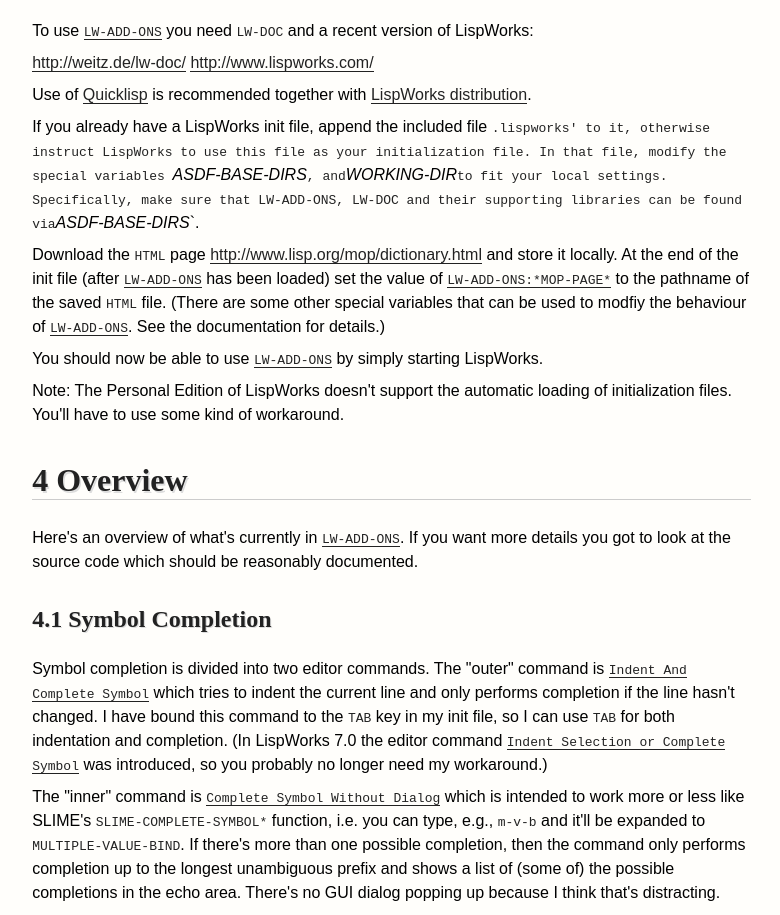
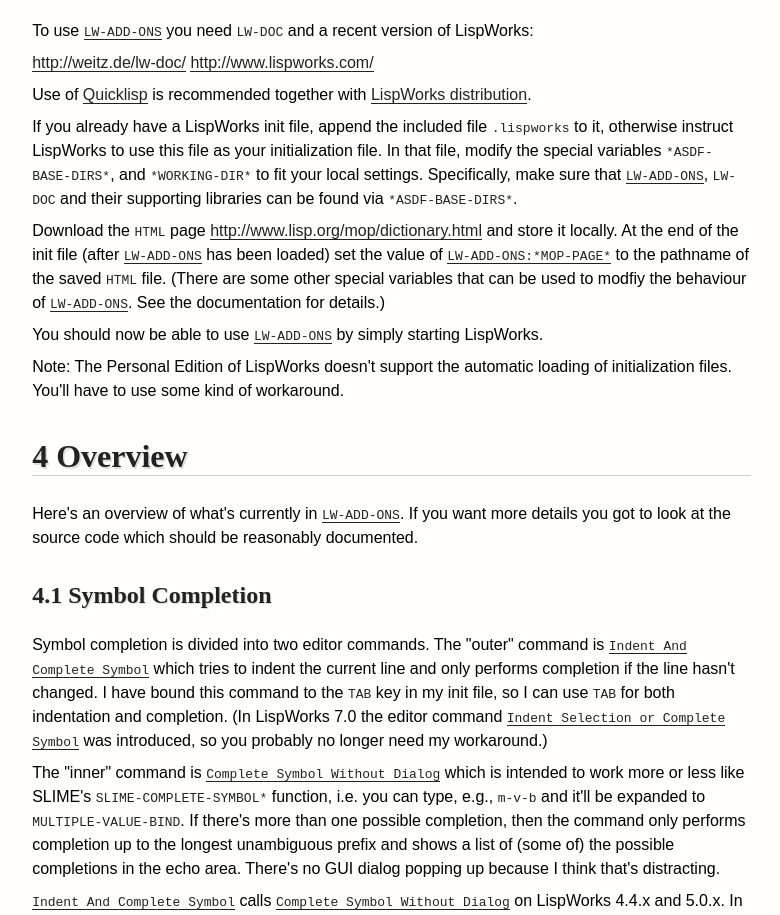
Before and after one commit to 40ants/lw-add-ons, a plain HTML site: page docs/index.html in a window 1280 px wide. Shown: the part 1560-2475 px from the top of the page, without its empty margins (346-1126 px from the left). Drawn offline with nearby package versions, Linux system fonts and the light colour scheme; some packages are replaced by stand-ins of ours.

Commit message:
Fixed typo in the installation section.

```diff
--- a/docs/index.html
+++ b/docs/index.html
@@ -125,11 +125,11 @@ LispWorks:</p>
 with <a href="https://ultralisp.org/dists/lispworks" >LispWorks distribution</a>.</p>
 
 <p>If you already have a LispWorks init file, append the included file
-<code>.lispworks' to it, otherwise instruct LispWorks to use this file as
+<code>.lispworks</code> to it, otherwise instruct LispWorks to use this file as
 your initialization file.  In that file, modify the special variables
-</code><em>ASDF-BASE-DIRS</em><code>, and</code><em>WORKING-DIR</em><code>to fit your local settings.
-Specifically, make sure that LW-ADD-ONS, LW-DOC and their supporting
-libraries can be found via</code><em>ASDF-BASE-DIRS</em>`.</p>
+<code>*ASDF-BASE-DIRS*</code>, and <code>*WORKING-DIR*</code> to fit your local settings.
+Specifically, make sure that <a href="#x-28-22lw-add-ons-22-20ASDF-2FSYSTEM-3ASYSTEM-29" title="(\&quot;lw-add-ons\&quot; ASDF/SYSTEM:SYSTEM)"><code>LW-ADD-ONS</code></a>, <code>LW-DOC</code> and their supporting
+libraries can be found via <code>*ASDF-BASE-DIRS*</code>.</p>
 
 <p>Download the <code>HTML</code> page <a href="http://www.lisp.org/mop/dictionary.html">http://www.lisp.org/mop/dictionary.html</a> and
 store it locally.  At the end of the init file (after <a href="#x-28-22lw-add-ons-22-20ASDF-2FSYSTEM-3ASYSTEM-29" title="(\&quot;lw-add-ons\&quot; ASDF/SYSTEM:SYSTEM)"><code>LW-ADD-ONS</code></a> has
```
Also changed, not shown: 2 other files.
